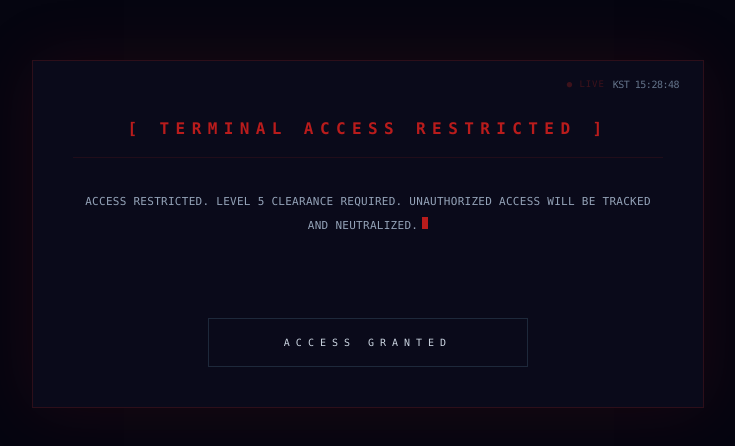
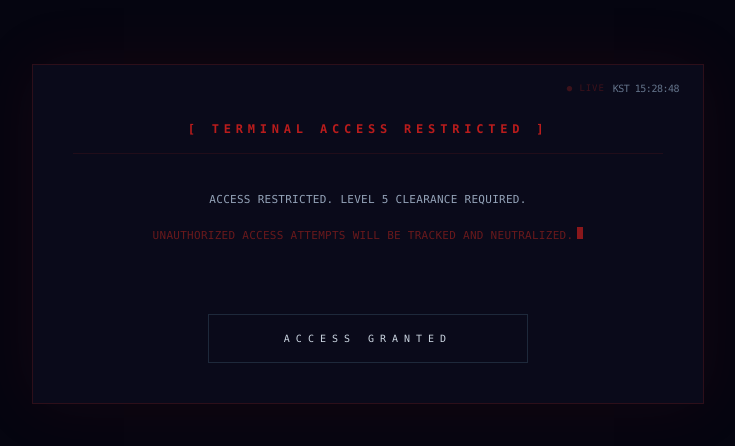
Before and after one commit to DEUNiverse-32/deuniverse-agent, a Next.js app: page / in a window 1280 px wide. Shown: the part 166-612 px from the top of the page, without its empty margins (272-1007 px from the left). Built offline with nearby package versions, Linux system fonts and the light colour scheme.

Commit message:
Refactor warning message display and authentication flow

```diff
--- a/app/page.tsx
+++ b/app/page.tsx
@@ -5,16 +5,20 @@ import Header from '@/app/components/Header';
 import Dossier from '@/app/components/Dossier';
 import InternalLogs from '@/app/components/InternalLogs';
 
-const WARNING_MESSAGE = "ACCESS RESTRICTED. LEVEL 5 CLEARANCE REQUIRED. UNAUTHORIZED ACCESS WILL BE TRACKED AND NEUTRALIZED.";
+// 경고 문구 (UNAUTHORIZED 앞에서 줄바꿈 적용)
+const WARNING_LINE_1 = "ACCESS RESTRICTED. LEVEL 5 CLEARANCE REQUIRED.";
+const WARNING_LINE_2 = "UNAUTHORIZED ACCESS ATTEMPTS WILL BE TRACKED AND NEUTRALIZED.";
 
 export default function Home() {
   const [isAuthorized, setIsAuthorized] = useState(false);
-  const [typedText, setTypedText] = useState('');
-  const [isGlitching, setIsGlitching] = useState(false);
+  const [isAuthenticating, setIsAuthenticating] = useState(false); // 진입 로딩 상태
+  const [typedText1, setTypedText1] = useState('');
+  const [typedText2, setTypedText2] = useState('');
   const [currentTime, setCurrentTime] = useState('');
   const [activeTab, setActiveTab] = useState<string | null>(null);
   const [isLoadingTab, setIsLoadingTab] = useState(false);
 
+  // KST 시간 업데이트
   useEffect(() => {
     const updateTime = () => {
       const now = new Date();
@@ -29,23 +33,33 @@ export default function Home() {
     return () => clearInterval(timer);
   }, []);
 
+  // 타자기 효과 (순차적 줄바꿈 처리)
   useEffect(() => {
-    if (isAuthorized || typedText.length === WARNING_MESSAGE.length) return;
-    let index = 0;
-    const intervalId = setInterval(() => {
-      setTypedText(WARNING_MESSAGE.slice(0, index + 1));
-      index++;
-      if (index === WARNING_MESSAGE.length) clearInterval(intervalId);
-    }, 50);
-    return () => clearInterval(intervalId);
+    if (isAuthorized) return;
+    let i = 0;
+    const interval1 = setInterval(() => {
+      setTypedText1(WARNING_LINE_1.slice(0, i + 1));
+      i++;
+      if (i === WARNING_LINE_1.length) {
+        clearInterval(interval1);
+        let j = 0;
+        const interval2 = setInterval(() => {
+          setTypedText2(WARNING_LINE_2.slice(0, j + 1));
+          j++;
+          if (j === WARNING_LINE_2.length) clearInterval(interval2);
+        }, 40);
+      }
+    }, 40);
+    return () => { clearInterval(interval1); };
   }, [isAuthorized]);
 
   const handleAuthorize = () => {
-    setIsGlitching(true);
+    setIsAuthenticating(true);
+    // 1.5초 동안 전체 시스템 로딩 바 표시 후 진입
     setTimeout(() => {
       setIsAuthorized(true);
-      setIsGlitching(false);
-    }, 500);
+      setIsAuthenticating(false);
+    }, 1500);
   };
 
   const handleTabChange = (tabId: string) => {
@@ -54,27 +68,28 @@ export default function Home() {
     setTimeout(() => {
       setActiveTab(tabId);
       setIsLoadingTab(false);
-    }, 800);
+    }, 700);
   };
 
-  // 1. 보안 게이트 화면 (KST 시간 및 경고 문구 복구)
-  if (!isAuthorized) {
+  // 1. 시작 화면 (경고문구 줄바꿈 및 시계)
+  if (!isAuthorized && !isAuthenticating) {
     return (
-      <div className={`fixed inset-0 z-[100] flex flex-col items-center justify-center bg-[#050510] text-slate-300 p-6 font-mono ${isGlitching ? 'animate-glitch' : ''}`}>
-        {isGlitching && <div className="absolute inset-0 z-[110] bg-red-900/20 mix-blend-overlay animate-noise pointer-events-none" />}
-        <div className="max-w-2xl w-full border border-red-900/30 p-10 bg-[#0a0a1a] shadow-[0_0_60px_rgba(153,27,27,0.15)] relative overflow-hidden">
+      <div className="fixed inset-0 z-[100] flex flex-col items-center justify-center bg-[#050510] text-slate-300 p-6 font-mono">
+        <div className="max-w-2xl w-full border border-red-900/30 p-10 bg-[#0a0a1a] shadow-[0_0_60px_rgba(153,27,27,0.1)] relative overflow-hidden">
           <div className="absolute top-4 right-6 flex items-center space-x-2">
             <span className="text-[9px] text-red-900/60 tracking-widest animate-pulse">● LIVE</span>
             <span className="text-[10px] text-slate-500 tracking-tighter">KST {currentTime}</span>
           </div>
           <div className="relative z-10 flex flex-col items-center mt-4">
-            <h1 className="w-full text-center text-red-700 font-bold text-sm md:text-base mb-8 border-b border-red-900/20 pb-4 tracking-[0.4em]">
+            <h1 className="w-full text-center text-red-700 font-bold text-xs mb-8 border-b border-red-900/20 pb-4 tracking-[0.4em]">
               [ TERMINAL ACCESS RESTRICTED ]
             </h1>
-            <p className="text-center text-slate-400 leading-6 text-[11px] mb-12 min-h-[5rem] tracking-wide uppercase">
-              {typedText}
-              <span className={`inline-block ml-1 w-1.5 h-3 bg-red-700 ${typedText.length < WARNING_MESSAGE.length ? 'animate-pulse' : ''}`} />
+            <div className="text-center text-slate-400 leading-7 text-[11px] mb-12 min-h-[5rem] tracking-wide uppercase">
+              <p>{typedText1}</p>
+              <p className="mt-2 text-red-900/80">{typedText2}
+                <span className={`inline-block ml-1 w-1.5 h-3 bg-red-700 animate-pulse`} />
               </p>
+            </div>
             <button onClick={handleAuthorize} className="w-full max-w-xs py-4 border border-slate-800 hover:border-red-900/50 hover:bg-red-950/20 hover:text-white transition-all duration-700 text-[10px] tracking-[0.6em] uppercase">
               ACCESS GRANTED
             </button>
@@ -84,18 +99,30 @@ export default function Home() {
     );
   }
 
-  // 2. 내부 메인 화면 (세로형 박스 탭 레이아웃)
+  // 2. 진입 로딩 화면 (액세스 클릭 후)
+  if (isAuthenticating) {
     return (
-    <div className="min-h-screen bg-[#050510] text-slate-300 relative selection:bg-red-900 selection:text-white font-mono">
-      <main className="container mx-auto px-6 py-12 max-w-6xl relative z-10 flex flex-col md:flex-row gap-16 min-h-[90vh]">
+      <div className="fixed inset-0 z-[120] flex flex-col items-center justify-center bg-[#050510] font-mono">
+        <span className="text-red-900 text-[10px] tracking-[0.8em] mb-6 animate-pulse">AUTHENTICATING USER...</span>
+        <div className="w-64 h-[1px] bg-slate-900 relative overflow-hidden">
+          <div className="absolute inset-0 bg-red-800 animate-loading-bar" />
+        </div>
+        <span className="mt-4 text-[8px] text-slate-700 tracking-[0.4em]">ESTABLISHING SECURE CONNECTION TO TAEHON NODE</span>
+      </div>
+    );
+  }
 
-        {/* 사이드바 내비게이션 */}
-        <nav className="w-full md:w-72 flex flex-col gap-3 py-4 shrink-0">
-          <div className="mb-10 px-2">
+  // 3. 내부 화면 (중앙 정렬 탭 레이아웃)
+  return (
+    <div className="min-h-screen bg-[#050510] text-slate-300 font-mono selection:bg-red-900 selection:text-white">
+      <main className="container mx-auto px-6 py-16 max-w-4xl flex flex-col items-center">
+
+        <div className="w-full mb-16 text-center">
           <Header />
         </div>
 
-          <div className="flex flex-col gap-3 flex-1">
+        {/* 세로형 박스 탭: 중앙 배치 및 고대비 텍스트 */}
+        <nav className="w-full max-w-md grid grid-cols-1 gap-4 mb-20">
           {[
             { id: 'profile', label: 'PROFILE' },
             { id: 'log', label: 'LOG' },
@@ -108,52 +135,53 @@ export default function Home() {
             <button
               key={tab.id}
               onClick={() => handleTabChange(tab.id)}
-                className={`text-[10px] tracking-[0.4em] py-5 px-6 border transition-all duration-500 text-left ${
+              className={`group relative py-5 px-8 border transition-all duration-500 text-left overflow-hidden ${
                 activeTab === tab.id
-                  ? 'text-red-700 font-bold border-red-900/40 bg-red-950/5 shadow-[0_0_15px_rgba(153,27,27,0.05)]'
-                  : 'text-slate-600 border-slate-900/30 hover:border-slate-800 hover:text-slate-400'
+                ? 'border-red-900/60 bg-red-950/10 text-white font-bold'
+                : 'border-slate-800 bg-black/40 text-slate-400 hover:border-slate-600 hover:text-slate-100'
               }`}
             >
-                [{tab.label}]
+              <div className="flex justify-between items-center relative z-10">
+                <span className="text-[11px] tracking-[0.5em]">{tab.label}</span>
+                <span className={`text-[8px] ${activeTab === tab.id ? 'text-red-600' : 'text-slate-800'}`}>0{tab.id.length}</span>
+              </div>
+              {activeTab === tab.id && (
+                <div className="absolute left-0 top-0 bottom-0 w-[2px] bg-red-700" />
+              )}
             </button>
           ))}
-          </div>
 
-          {/* 외부 메모리: 화살표 제거 및 하단 배치 */}
-          <div className="mt-12">
+          {/* 외부 메모리: 맨 하단에 분리 */}
           <a
             href="https://blog.naver.com/inkedwithyou"
             target="_blank"
             rel="noopener noreferrer"
-              className="block text-[10px] tracking-[0.4em] py-5 px-6 border border-slate-900/30 text-slate-700 hover:text-red-900 hover:border-red-900/20 transition-all text-left"
+            className="mt-8 py-5 px-8 border border-slate-900/50 text-slate-600 hover:border-red-950/30 hover:text-red-900 transition-all text-left text-[11px] tracking-[0.5em]"
           >
             EXTERNAL MEMORY
           </a>
-          </div>
         </nav>
 
-        {/* 콘텐츠 영역 */}
-        <div className="flex-1 relative min-h-[500px]">
+        {/* 탭 콘텐츠 영역 */}
+        <div className="w-full relative">
           {isLoadingTab ? (
-            <div className="absolute inset-0 flex flex-col items-center justify-center animate-pulse">
-              <span className="text-red-900/60 text-[10px] tracking-[0.6em] mb-6 uppercase">Decrypting Module...</span>
-              <div className="h-[1px] w-40 bg-red-900/10 overflow-hidden relative">
+            <div className="flex flex-col items-center justify-center py-20 animate-pulse">
+              <div className="h-[1px] w-32 bg-red-900/20 overflow-hidden relative">
                 <div className="absolute inset-0 bg-red-800 animate-loading-bar" />
               </div>
             </div>
           ) : (
-            <div className="animate-in fade-in slide-in-from-right-4 duration-1000 h-full">
+            <div className="animate-in fade-in slide-in-from-bottom-4 duration-1000">
               {!activeTab ? (
-                <div className="flex flex-col items-center justify-center h-full py-32 opacity-10">
-                  <span className="text-[10px] tracking-[1.5em] uppercase mb-4">System Idling</span>
-                  <span className="text-[8px] tracking-[0.4em] uppercase animate-pulse">Select a restricted module from the sidebar</span>
+                <div className="text-center py-10 opacity-20">
+                  <span className="text-[9px] tracking-[1em] uppercase animate-pulse">Select a module to decrypt</span>
                 </div>
               ) : (
                 <div className="w-full">
                   {activeTab === 'profile' && <Dossier />}
                   {activeTab === 'log' && <InternalLogs />}
                   {activeTab && !['profile', 'log'].includes(activeTab) && (
-                    <div className="text-center py-40 border border-slate-900/20 bg-black/5 text-slate-800 tracking-[0.6em] text-[10px] uppercase">
+                    <div className="text-center py-32 border border-slate-900/20 bg-black/5 text-slate-700 tracking-[0.6em] text-[10px] uppercase">
                       [ {activeTab}_DATA_STREAM_OFFLINE ]
                     </div>
                   )}
@@ -162,11 +190,10 @@ export default function Home() {
             </div>
           )}
         </div>
-      </main>
 
-      <footer className="py-12 text-center opacity-10">
+        <footer className="mt-32 py-12 text-center opacity-10">
           <p className="text-[9px] tracking-[0.5em] uppercase font-mono">
-          TaehOn Node 032 // {currentTime} // SECURE_ACCESS_ESTABLISHED
+            TaehOn Node 032 // {currentTime} // SECURE_ACCESS
           </p>
         </footer>
 
@@ -178,15 +205,8 @@ export default function Home() {
           .animate-loading-bar {
             animation: loading-bar 1.5s infinite linear;
           }
-        @keyframes glitch {
-          0% { transform: translate(0); }
-          25% { transform: translate(-2px, 2px); }
-          50% { transform: translate(2px, -2px); }
-          75% { transform: translate(-2px, -2px); }
-          100% { transform: translate(0); }
-        }
-        .animate-glitch { animation: glitch 0.15s linear infinite; }
         `}</style>
+      </main>
     </div>
   );
 }
```
Lines whose indentation alone changed are shown as unchanged.
